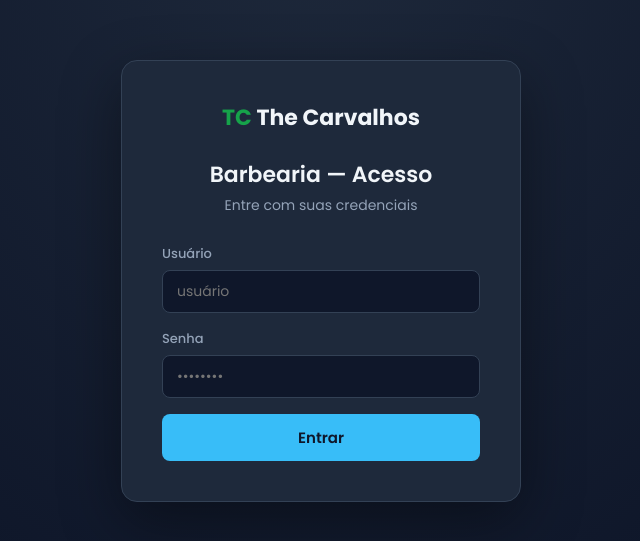
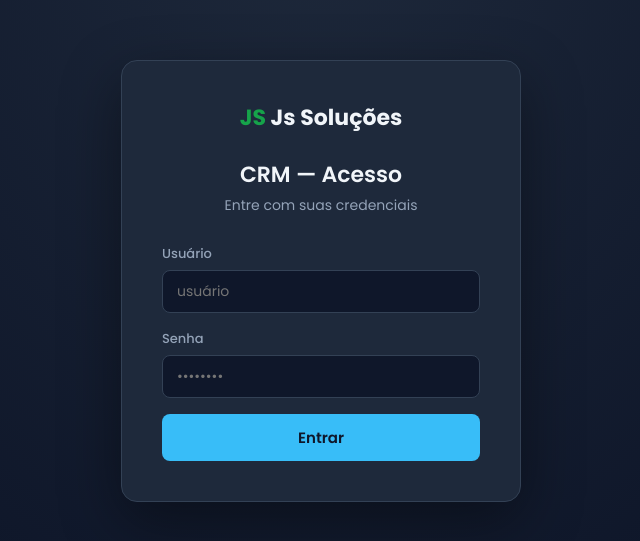
Before and after one commit to jeannsouza27-blip/crm-js-solucoes, a website: page public/index.html in a window 1280 px wide. Shown: the part 119-660 px from the top of the page, without its empty margins (319-959 px from the left). Drawn offline with Linux system fonts and the light colour scheme.

Commit message:
Atualiza textos para Js Solucoes no header, login e titulo
Co-Authored-By: Claude Sonnet 5 <noreply@anthropic.com>

```diff
--- a/public/index.html
+++ b/public/index.html
@@ -3,7 +3,7 @@
 <head>
   <meta charset="UTF-8">
   <meta name="viewport" content="width=device-width, initial-scale=1.0">
-  <title>CRM | The Carvalhos Barbearia</title>
+  <title>CRM | Js Soluções</title>
   <link rel="preconnect" href="https://fonts.googleapis.com">
   <link href="https://fonts.googleapis.com/css2?family=Poppins:wght@400;500;600;700&display=swap" rel="stylesheet">
   <link rel="stylesheet" href="style.css">
@@ -14,9 +14,9 @@
   <div id="login-screen">
     <div class="login-box">
       <div class="login-logo">
-        <span class="logo-js">TC</span> The Carvalhos
+        <span class="logo-js">JS</span> Js Soluções
       </div>
-      <h2>Barbearia — Acesso</h2>
+      <h2>CRM — Acesso</h2>
       <p class="login-sub">Entre com suas credenciais</p>
       <div id="login-error" class="alert-error" style="display:none"></div>
       <form id="login-form">
@@ -36,7 +36,7 @@
   <!-- APP -->
   <div id="app" style="display:none">
     <header>
-      <div class="logo"><span class="logo-js">TC</span> The Carvalhos <span class="crm-badge">CRM</span></div>
+      <div class="logo"><span class="logo-js">JS</span> Js Soluções <span class="crm-badge">CRM</span></div>
       <button id="logout-btn" class="btn-outline">Sair</button>
     </header>
 
```
